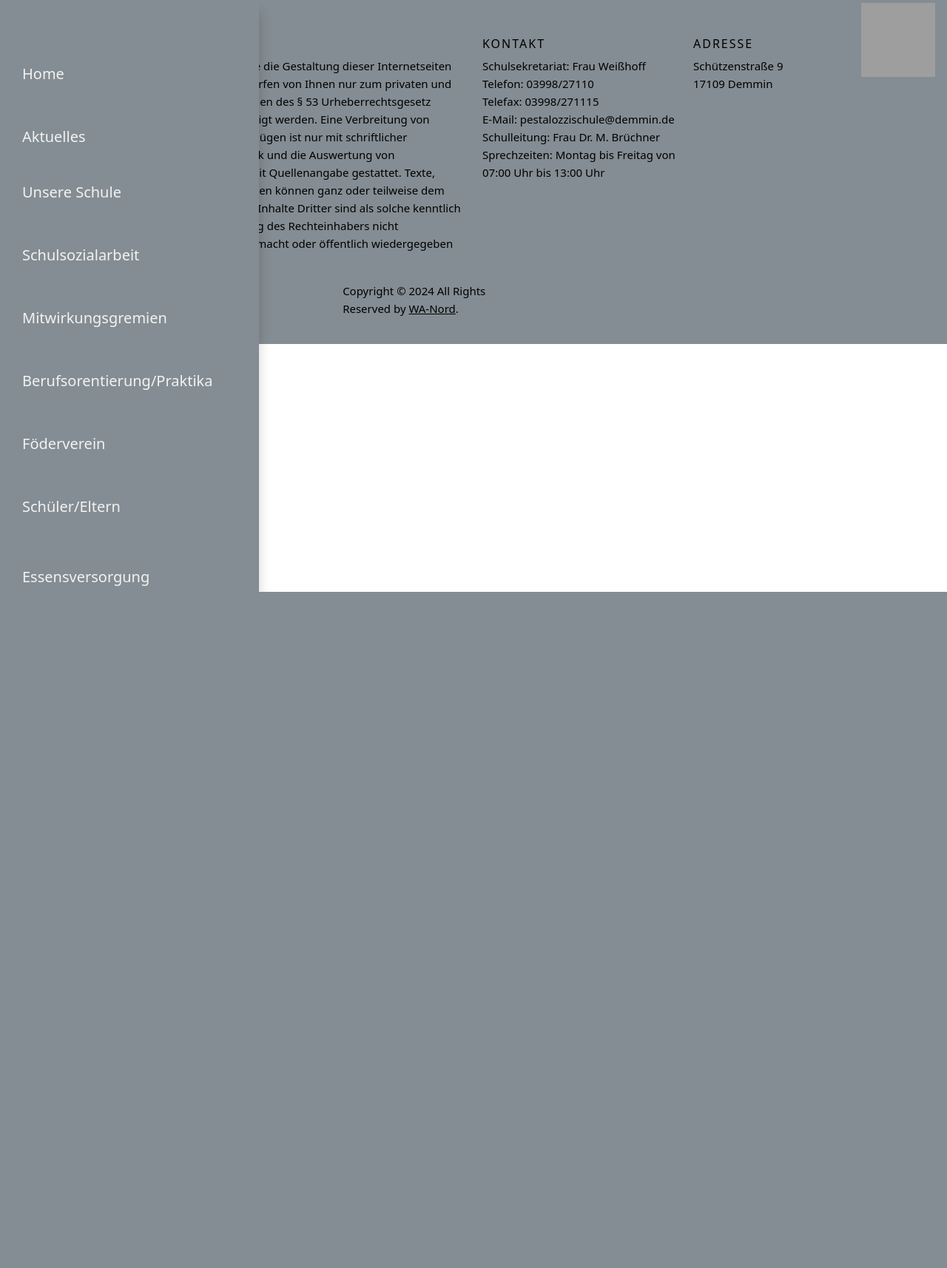
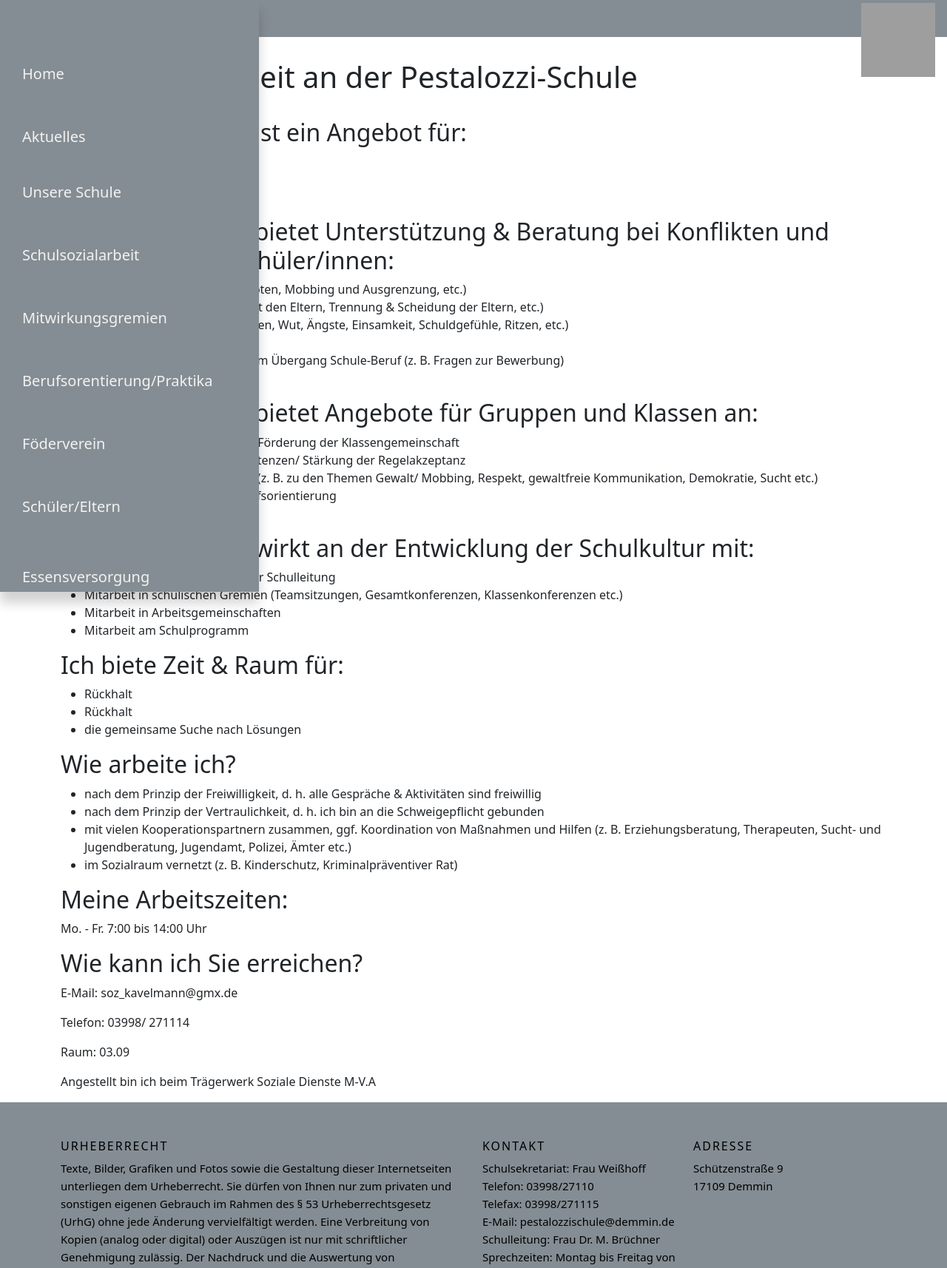
Before and after one commit to Armooooon/Schulwebsite, a PHP site: page /schulwebsite/schulsozialarbeit in a window 1280 px wide. Shown: the top 1714 px of the page at 74% size. Before the commit the page ends 800 px from the top, so only its background shows below. Run offline with PHP 8.4, Linux system fonts and the light colour scheme; grey boxes are pictures that could not be loaded.

Commit message:
Update PHP file: add header text for "Schulsozialarbeit" page
The changes in this commit include:
- removal of three empty lines at the beginning of the file
- addition of a div element with a h1

```diff
--- /dev/null
+++ b/CSS/schulsozialarbeit.css
@@ -0,0 +1,31 @@
+.angebot_ssa_mb {
+    margin-top: 2rem;
+}
+
+.konflikt_ssa_mb {
+    margin-top: 1rem;
+}
+
+.gruppen_ssa_mb {
+    margin-top: 1rem;
+}
+
+.entwicklung_ssa_mb {
+    margin-top: 1rem;
+}
+
+.raum_ssa_mb {
+    margin-top: 1rem;
+}
+
+.arbeite_ssa_mb {
+    margin-top: 1rem;
+}
+
+.arbeitszeiten_ssa_mb {
+    margin-top: 1rem;
+}
+
+.erreichen_ssa_mb {
+    margin-top: 1rem;
+}
--- a/CSS/styles.css
+++ b/CSS/styles.css
@@ -3,6 +3,7 @@
 @import url(navbar.css);
 @import url(kontakt.css);
 @import url(ueberUns.css);
+@import url(schulsozialarbeit.css);
 
 body {
     margin: 0;
--- a/VIEW/schulsozialarbeit.php
+++ b/VIEW/schulsozialarbeit.php
@@ -1,5 +1,78 @@
 <?php Layout::Header("Schulsozialarbeit"); ?>
-
-
-
+<div class="container" style="display: block;">
+    <div class=headline_ssa_mb style="padding-top: 80px;">
+        <h1>Schulsozialarbeit an der Pestalozzi-Schule</h1>
+    </div>
+    <div class="angebot_ssa_mb">
+        <h2>Schulsozialarbeit ist ein Angebot für:</h2>
+        <ul>
+            <li>Schüler</li>
+            <li>Lehrer</li>
+            <li>Eltern/ Sorgeberechtigte</li>
+        </ul>
+    </div>
+    <div class="konflikt_ssa_mb">
+        <h2>Schulsozialarbeit bietet Unterstützung & Beratung bei Konflikten und Problemen der Schüler/innen:</h2>
+        <ul>
+            <li>in der Schule (z. B. schlechte Noten, Mobbing und Ausgrenzung, etc.)</li>
+            <li>in der Familie (z. B. Konflikte mit den Eltern, Trennung & Scheidung der Eltern, etc.)</li>
+            <li>mit sich selbst (z. B. Aggressionen, Wut, Ängste, Einsamkeit, Schuldgefühle, Ritzen, etc.)</li>
+            <li>im Freundeskreis</li>
+            <li>bei der Berufsorientierung/ beim Übergang Schule-Beruf (z. B. Fragen zur Bewerbung)</li>
+            <li>im sozialen Umfeld</li>
+        </ul>
+    </div>
+    <div class="gruppen_ssa_mb">
+        <h2>Schulsozialarbeit bietet Angebote für Gruppen und Klassen an:</h2>
+        <ul>
+            <li>Arbeit an der Klassendynamik/ Förderung der Klassengemeinschaft</li>
+            <li>Förderung von sozialen Kompetenzen/ Stärkung der Regelakzeptanz</li>
+            <li>Präventions- und Projektarbeit (z. B. zu den Themen Gewalt/ Mobbing, Respekt, gewaltfreie Kommunikation,
+                Demokratie, Sucht etc.)</li>
+            <li>Angebote im Rahmen der Berufsorientierung</li>
+            <li>Krisenintervention</li>
+        </ul>
+    </div>
+    <div class="entwicklung_ssa_mb">
+        <h2>Schulsozialarbeit wirkt an der Entwicklung der Schulkultur mit:</h2>
+        <ul>
+            <li>regelmäßiger Austausch mit der Schulleitung</li>
+            <li>Mitarbeit in schulischen Gremien (Teamsitzungen, Gesamtkonferenzen, Klassenkonferenzen etc.)</li>
+            <li>Mitarbeit in Arbeitsgemeinschaften</li>
+            <li>Mitarbeit am Schulprogramm</li>
+        </ul>
+    </div>
+    <div class="raum_ssa_mb">
+        <h2>Ich biete Zeit & Raum für:</h2>
+        <ul>
+            <li>Rückhalt</li>
+            <li>Rückhalt</li>
+            <li>die gemeinsame Suche nach Lösungen
+            </li>
+        </ul>
+    </div>
+    <div class="arbeite_ssa_mb">
+        <h2>Wie arbeite ich?</h2>
+        <ul>
+            <li>nach dem Prinzip der Freiwilligkeit, d. h. alle Gespräche & Aktivitäten sind freiwillig</li>
+            <li>nach dem Prinzip der Vertraulichkeit, d. h. ich bin an die Schweigepflicht gebunden</li>
+            <li>mit vielen Kooperationspartnern zusammen, ggf. Koordination von Maßnahmen und Hilfen (z. B.
+                Erziehungsberatung, Therapeuten, Sucht- und Jugendberatung, Jugendamt, Polizei, Ämter etc.)</li>
+            <li>im Sozialraum vernetzt (z. B. Kinderschutz, Kriminalpräventiver Rat)</li>
+        </ul>
+    </div>
+    <div class="arbeitszeiten_ssa_mb">
+        <h2>Meine Arbeitszeiten:</h2>
+        <p>
+            Mo. - Fr. 7:00 bis 14:00 Uhr
+        </p>
+    </div>
+    <div class="erreichen_ssa_mb">
+        <h2>Wie kann ich Sie erreichen?</h2>
+        <p>E-Mail: soz_kavelmann@gmx.de</p>
+        <p>Telefon: 03998/ 271114</p>
+        <p>Raum: 03.09</p>
+        <p>Angestellt bin ich beim Trägerwerk Soziale Dienste M-V.A</p>
+    </div>
+</div>
 <?php Layout::Footer();
```
